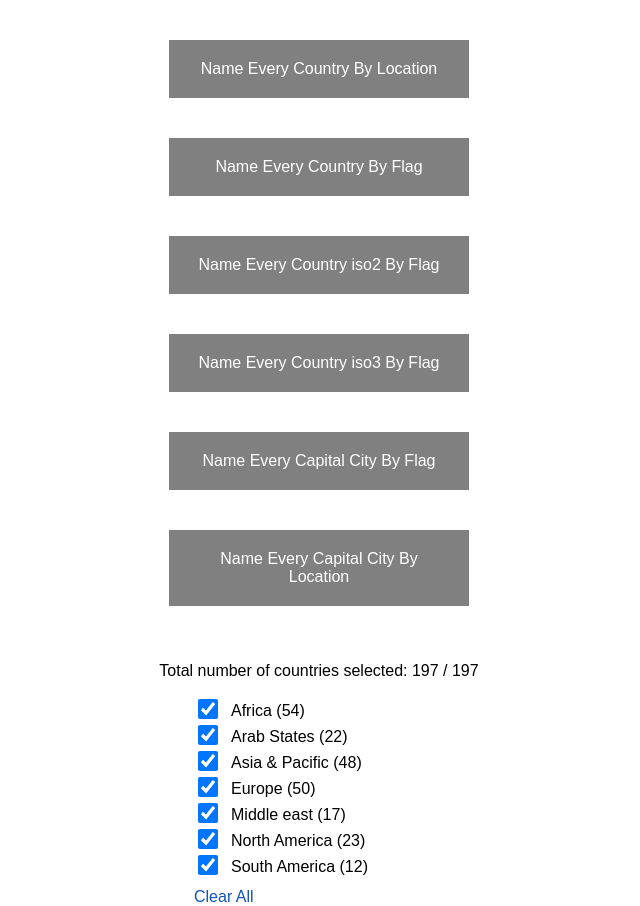
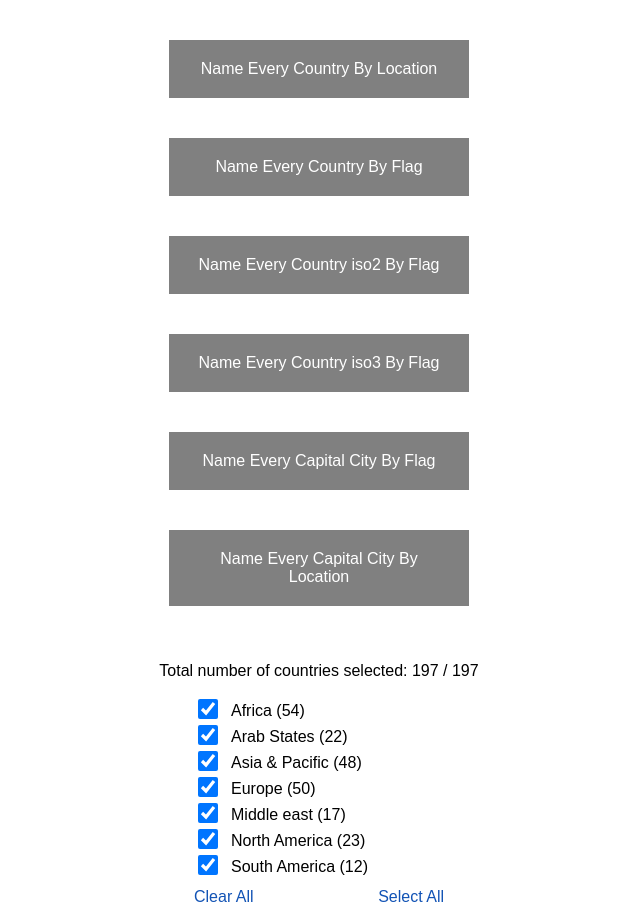
Before and after one commit to kongyim/name-every-country, a Vue app: page / in a window 1280 px wide. Shown: the whole page, without its empty margins (321-961 px from the left). Built offline with nearby package versions, Linux system fonts and the light colour scheme.

Commit message:
ADD; select al button

```diff
--- a/src/components/MainMenu.vue
+++ b/src/components/MainMenu.vue
@@ -24,8 +24,13 @@
         <input type="checkbox" size="60" v-model="selectedRegions" :value="region" />
         <span>{{region.label}} ({{region.countries.length}})</span>
       </div>
-      <div class="region clear-all" @click="onClickClearAll">
-        Clear All
+      <div class="buttons region">
+        <div class="clear-all" @click="onClickClearAll">
+          Clear All
+        </div>
+        <div class="select-all" @click="onClickSelectAll">
+          Select All
+        </div>
       </div>
     </div>
   </div>
@@ -89,6 +94,10 @@ export default {
     onClickClearAll() {
       this.selectedRegions = []
       this.updateCountriesBySelectedRegons()
+    },
+    onClickSelectAll() {
+      this.selectedRegions = _.clone(this.regions)
+      this.updateCountriesBySelectedRegons()
     }
   }
 
@@ -138,10 +147,17 @@ export default {
     }
   }
 
-  .clear-all {
+  .buttons {
+    display: flex;
+    flex-direction: row;
+    justify-content: space-between;
+  }
+
+  .clear-all, .select-all {
+    width: auto;
     margin-top: 10px;
     cursor: pointer;
-    color: hwb(216 7% 29%)
+    color: hwb(216 7% 29%);
   }
 }
 </style>
```
